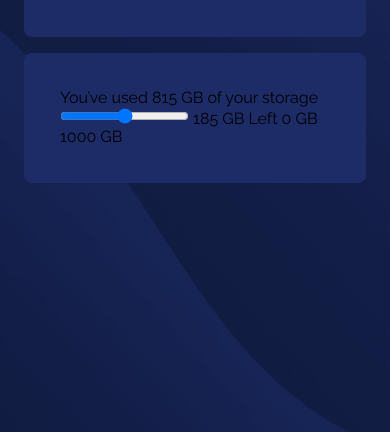
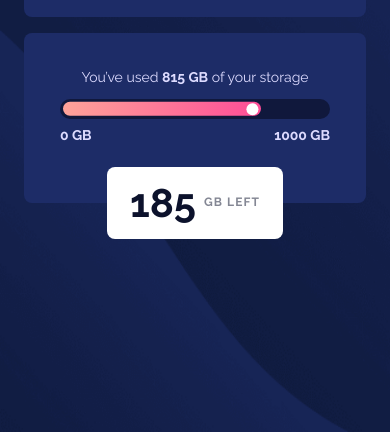
Before and after one commit to elioflo/fylo-data-storage-component-master, a plain HTML site: page index.html in a window 390 px wide. Shown: the part 412-844 px from the top of the page. Drawn offline with Linux system fonts and the light colour scheme.

Commit message:
Add small screen version

```diff
--- a/assets/styles/scss/abstract/_variables.scss
+++ b/assets/styles/scss/abstract/_variables.scss
@@ -14,6 +14,7 @@
 
   --neutral-pale-blue: hsl(243, 100%, 93%);
   --neutral-grayish-blue: hsl(229, 7%, 55%);
+  --neutral-grayish-blue-bg: hsl(229, 7%, 100%);
   --neutral-dark-blue: hsl(228, 56%, 26%);
   --neutral-very-dark-blue: hsl(229, 57%, 11%);
 }
--- /dev/null
+++ b/assets/styles/scss/components/_memory-usage.scss
@@ -0,0 +1,40 @@
+.memory-usage {
+  --total: 1000;
+  --used: 750; // 815 is so big
+  --parent-height: 1.25rem;
+  --bar-height: calc(var(--parent-height) - .35rem);
+  --side: calc(var(--bar-height) - .175rem);
+  min-width: 100%;
+  position: relative;
+  height: var(--parent-height);
+  border-radius: 1rem;
+  background-color: hsl(229, 57%, 15%);
+  margin-bottom: .5rem;
+
+  &::after, &::before {
+    position: absolute;
+    content: '';
+  }
+
+  &::before {
+    border-radius: 1rem;
+    height: var(--bar-height);
+    width: calc(calc(100% - .35rem) * var(--used) / var(--total));
+    top: 50%;
+    transform: translateY(-50%);
+    left: calc(.35rem / 2);
+    background: linear-gradient(to right, var(--primary-gradient-from), var(--primary-gradient-to));
+  }
+
+  &::after {
+    height: var(--side);
+    width: var(--side);
+    background-color: white;
+    border-radius: 100%;
+    left: calc(calc(100% - .35rem) * var(--used) / var(--total));
+    top: 50%;
+    transform: translate(-100%,-50%);
+  }
+
+
+}
--- a/assets/styles/scss/components/_storage.scss
+++ b/assets/styles/scss/components/_storage.scss
@@ -2,6 +2,45 @@
   width: calc(100% - 7.5rem);
   height: fit-content;
   padding: 2.25rem;
+  padding-bottom: 3.75rem;
   border-radius: .5rem;
   background-color: var(--neutral-dark-blue);
+  font-size: 0.875rem;
+  display: flex;
+  flex-wrap: wrap;
+  justify-content: center;
+  color: var(--neutral-pale-blue);
+  position: relative;
+
+  p {
+    margin-top: 0;
+  }
+
+  & > strong:last-of-type {
+    margin-left: auto;
+  }
+
+  &__free {
+    width: 11rem;
+    height: 4.5rem;
+    border-radius: .5rem;
+    position: absolute;
+    bottom: 0;
+    transform: translateY(50%);
+    background-color: var(--neutral-grayish-blue-bg);
+    text-transform: uppercase;
+    color: var(--neutral-grayish-blue);
+    font-weight: 700;
+    letter-spacing: .07rem;
+    display: flex;
+    gap: .5rem;
+    align-items: center;
+    justify-content: center;
+    font-size: .75rem;
+    strong {
+      color: var(--neutral-very-dark-blue);
+      font-size: 2.5rem;
+      letter-spacing: 0rem;
+    }
+  }
 }
--- a/assets/styles/scss/styles.scss
+++ b/assets/styles/scss/styles.scss
@@ -4,3 +4,4 @@
 @use 'components/container';
 @use 'components/hero';
 @use 'components/storage';
+@use 'components/memory-usage';
--- a/index.html
+++ b/index.html
@@ -25,15 +25,15 @@
     <a href="#" class="hero__link"><img src="./assets/images/icon-upload.svg" alt=""></a>
   </div>
   <div class="storage">
+    <p>You’ve used  <strong>815 GB</strong>  of your storage</p>
+    <div class="memory-usage">
+    </div>
 
-    You’ve used <span>815 GB</span> of your storage
-
-    <input type="range" id="vol" name="vol" min="0" max="50">
-
-    185 GB Left
-
-    0 GB
-    1000 GB
+    <div class="storage__free">
+      <strong>185</strong> GB Left
+    </div>
+    <strong>0 GB</strong>
+    <strong>1000 GB</strong>
   </div>
 
   <!-- <div class="attribution">
```
Also changed, not shown: assets/styles/css/styles.css, 1 other file.
